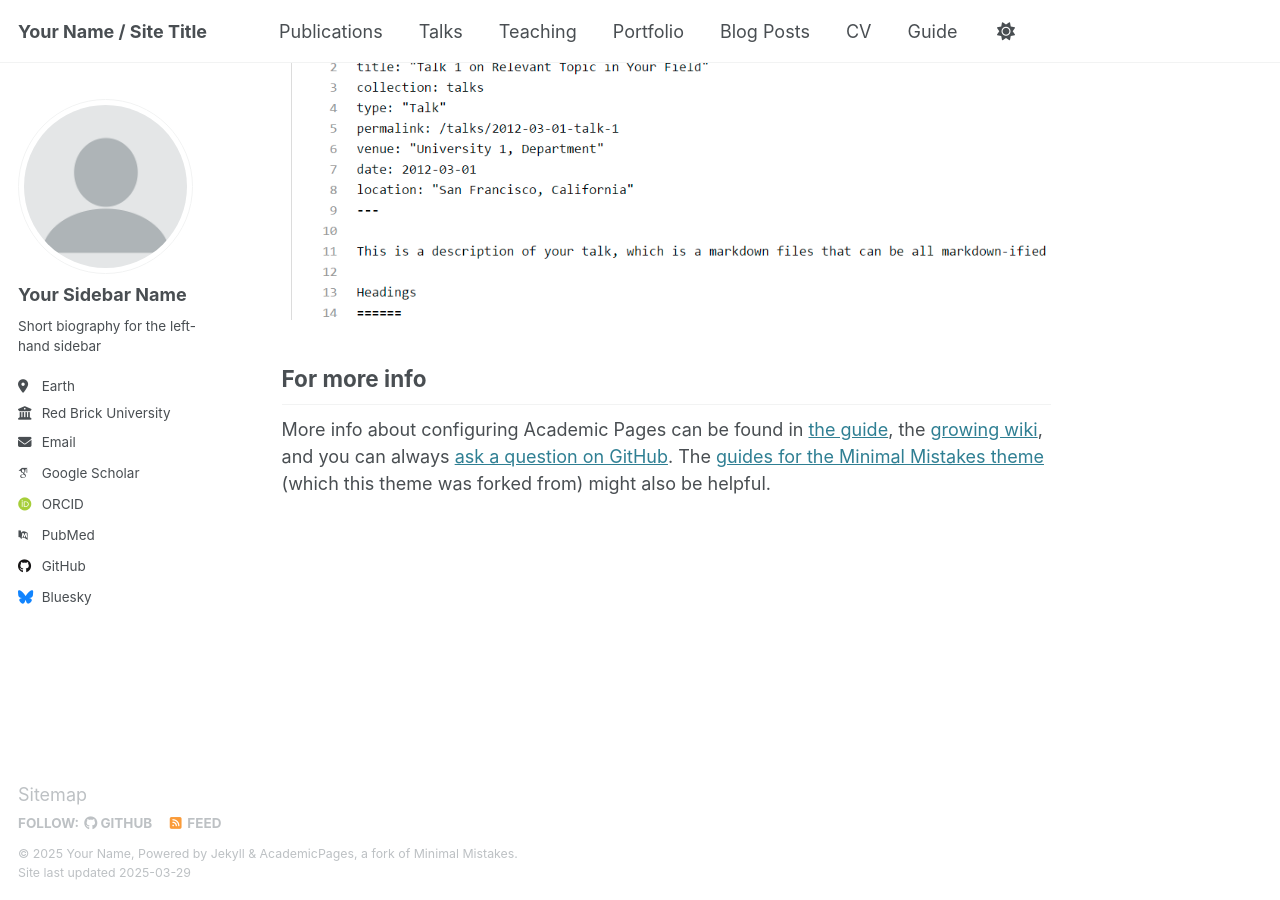
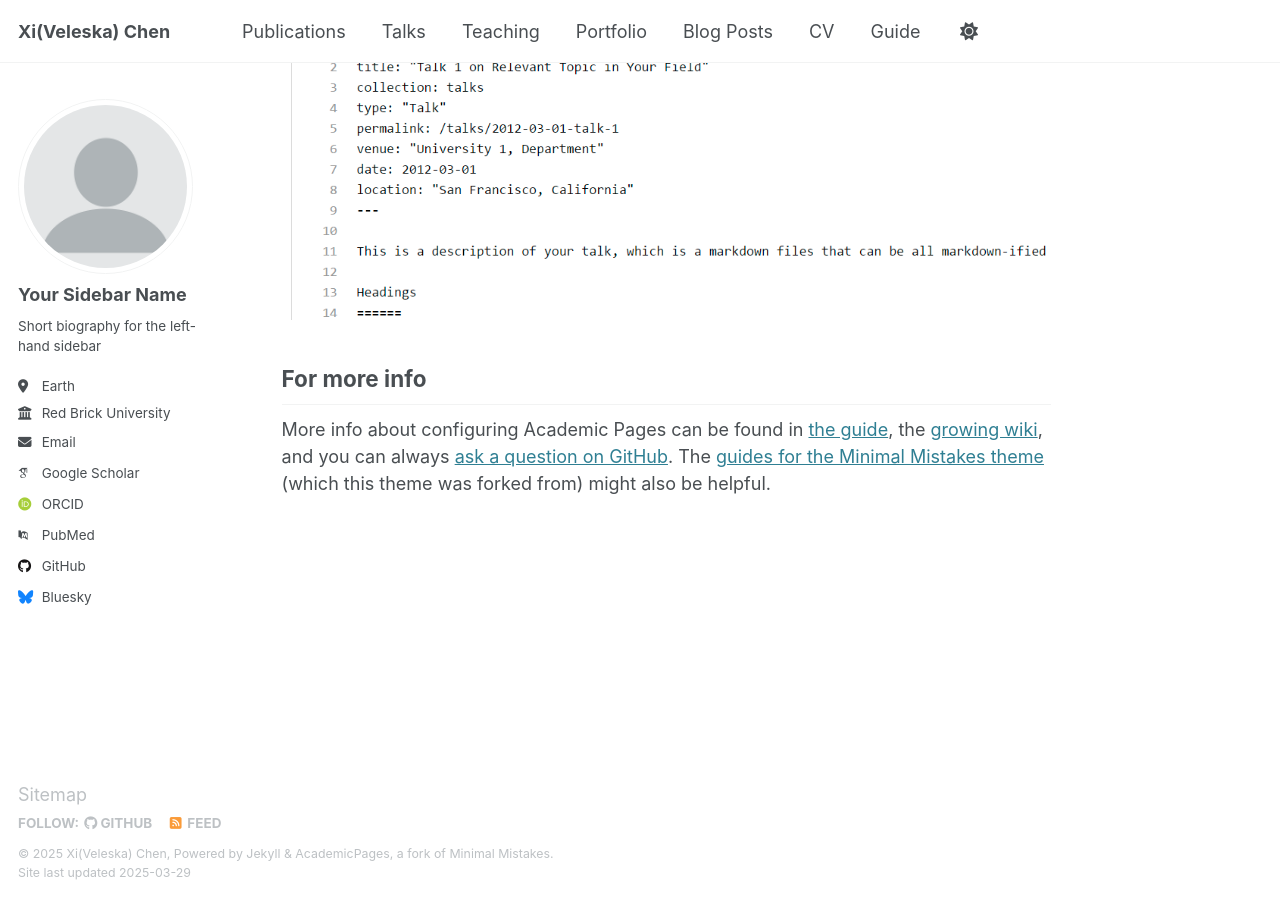
Before and after one commit to veleskaaar/veleskaaar.github.io, a Jekyll site: the page built from _pages/about.md, in a window 1280 px wide and 900 px high, scrolled down 2179 px. Built offline with Jekyll 4.4.1, drawn with Linux system fonts in a browser that asks for light colours; some web fonts are replaced.

Commit message:
Update _config.yml

```diff
--- a/_config.yml
+++ b/_config.yml
@@ -9,9 +9,9 @@
 # Basic Site Settings
 locale                   : "en-US"
 site_theme               : "default"
-title                    : "Your Name / Site Title"
+title                    : "Xi(Veleska) Chen"
 title_separator          : "-"
-name                     : &name "Your Name"
+name                     : &name "Xi(Veleska) Chen"
 description              : &description "personal description"
 url                      : https://academicpages.github.io # the base hostname & protocol for your site e.g. "https://[your GitHub username].github.io"
 baseurl                  : "" # the subpath of your site, e.g. "/blog"
```
